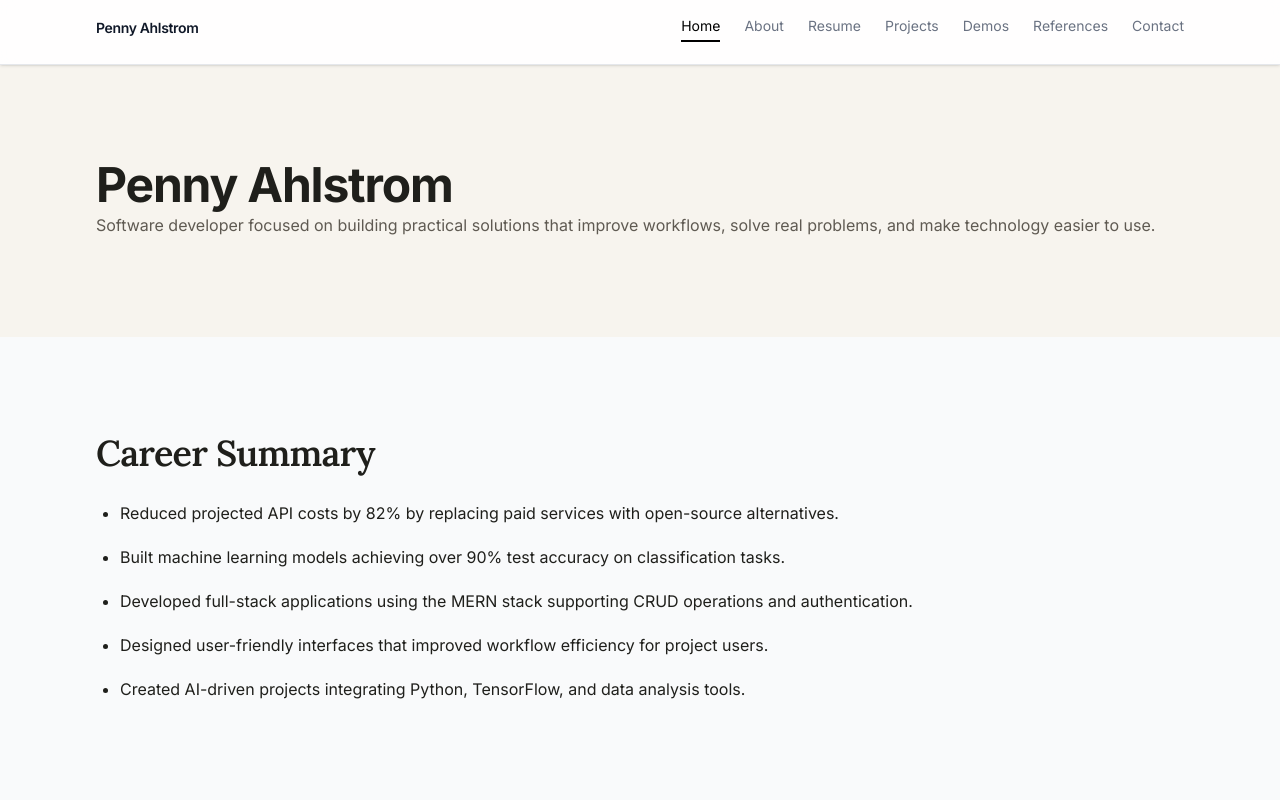
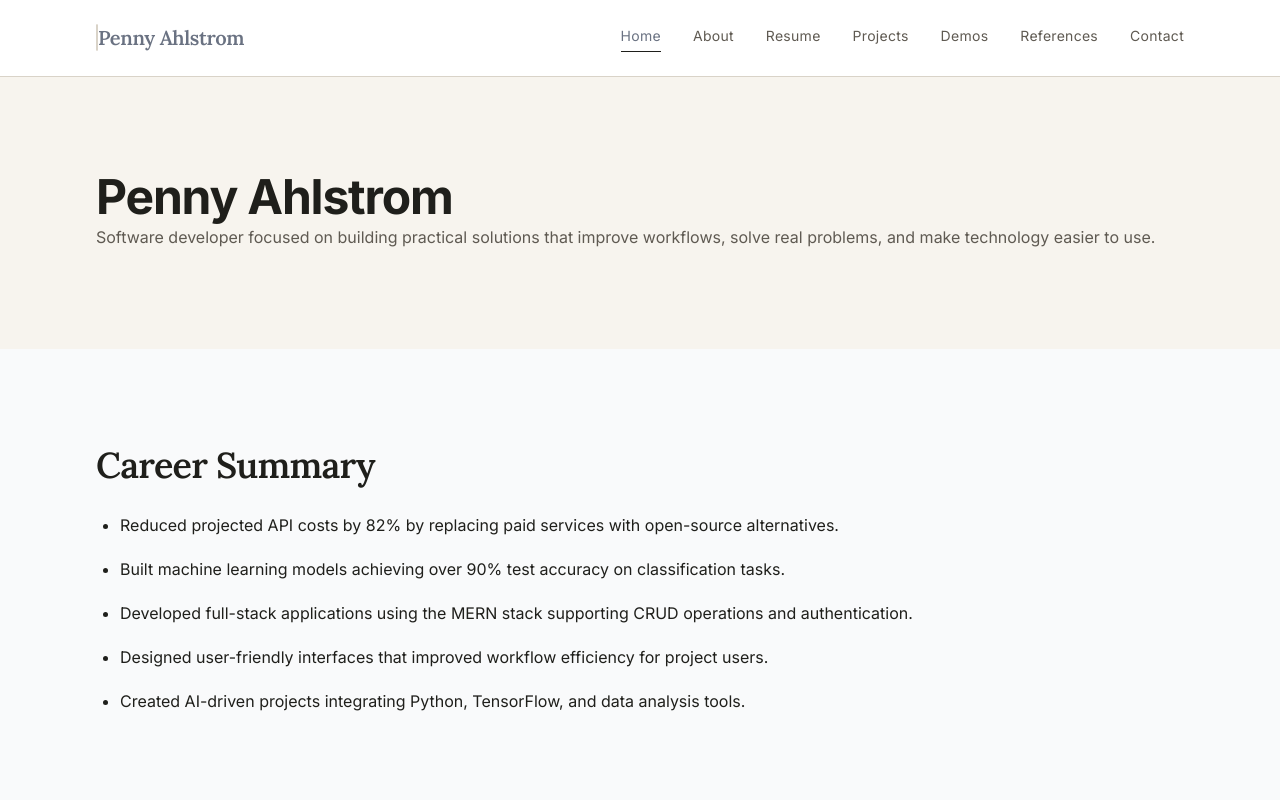
Before and after one commit to PennyAhlstrom/my-portfolio, a Next.js app: page / in a window 1280 px wide. Shown: the top 800 px of the page. Built offline with nearby package versions, Linux system fonts and the light colour scheme; grey boxes are pictures that could not be loaded.

Commit message:
update navbar to use theme styling, add profile image, match desktop navbar underline styling in mobile nagivation menu

```diff
--- a/components/layout/Navbar.tsx
+++ b/components/layout/Navbar.tsx
@@ -2,6 +2,7 @@
 "use client";
 
 import { useState } from "react";
+import Image from "next/image";
 import { usePathname } from "next/navigation";
 import Container from "./Container";
 import AppLink from "@/components/ui/AppLink";
@@ -28,17 +29,30 @@ export default function Navbar() {
   return (
     // <header className="border-b border-gray-200 bg-white"> // OG
     //  <header className="sticky top-0 z-50 border-b border-gray-200 bg-white/90 backdrop-blur"> // without shadow
-    <header className="sticky top-0 z-50 border-b border-gray-200 bg-white/90 shadow-sm backdrop-blur">
-      <Container className="min-h-16 py-4">
+    // <header className="sticky top-0 z-50 border-b border-gray-200 bg-white/90 shadow-sm backdrop-blur"> // without shadow
+      <header className="sticky top-0 z-50 border-b border-border bg-white">
+      <Container className="min-h-16 py-6">
         <div className="flex items-center justify-between">
           <AppLink
             href="/"
-            className="text-lg font-semibold tracking-tight text-gray-900 hover:text-black"
+            // className="font-serif text-xl font-semibold tracking-[-0.02em] text-foreground no-underline hover:text-accent"
+            className="flex items-center gap-3 font-serif text-xl font-semibold tracking-[-0.02em] text-foreground no-underline hover:text-accent"
           >
-            Penny Ahlstrom
+            <span className="relative h-8 w-8 overflow-hidden rounded-full border border-border bg-surface">
+              <Image
+                src="/profile.jpg"
+                alt="Penny Ahlstrom"
+                fill
+                className="object-cover"
+                sizes="36px"
+                priority
+              />
+            </span>
+
+            <span>Penny Ahlstrom</span>
           </AppLink>
 
-          <nav className="hidden items-center gap-6 md:flex">
+          <nav className="hidden items-center gap-8 md:flex">
             {navLinks.map((link) => {
               const isActive = isActivePath(link.href);
 
@@ -46,20 +60,10 @@ export default function Navbar() {
                 <AppLink
                   key={link.href}
                   href={link.href}
-                  // className={ // OG
-                  //   isActive
-                  //     ? "!text-black border-b-2 border-black pb-1"
-                  //     : "border-b-2 border-transparent pb-1"
-                  // }
-                  // className={`relative pb-1 after:absolute after:left-0 after:-bottom-0.5 after:h-[2px] after:bg-black after:transition-all after:duration-200 ${
-                  //   isActive
-                  //     ? "!text-black after:w-full"
-                  //     : "after:w-0 hover:after:w-full"
-                  // }`} //Slides in from the side - messy
-                  className={`relative pb-1 after:absolute after:left-0 after:-bottom-0.5 after:h-[2px] after:w-full after:bg-black after:transition-opacity after:duration-200 ${
+                  className={`relative pb-1 text-sm tracking-[0.02em] no-underline transition-colors after:absolute after:left-0 after:-bottom-0.5 after:h-px after:w-full after:bg-foreground after:transition-opacity after:duration-200 ${
                     isActive
-                      ? "!text-black after:opacity-100"
-                      : "after:opacity-0 hover:after:opacity-100"
+                      ? "text-foreground after:opacity-100"
+                      : "text-muted after:opacity-0 hover:text-foreground hover:after:opacity-100"
                   }`}
                 >
                   {link.label}
@@ -71,16 +75,16 @@ export default function Navbar() {
           <button
             type="button"
             onClick={() => setMenuOpen(!menuOpen)}
-            className="md:hidden rounded-md border border-gray-300 px-3 py-2 text-sm font-medium text-gray-700 hover:bg-gray-100"
+            className="rounded-lg border border-border bg-surface px-3 py-2 text-sm text-foreground transition hover:border-foreground md:hidden"
             aria-expanded={menuOpen}
             aria-label="Toggle navigation menu"
           >
-            <span className="text-base">{menuOpen ? "✕" : "☰"}</span>
+            <span className="text-base leading-none">{menuOpen ? "✕" : "☰"}</span>
           </button>
         </div>
 
         {menuOpen && (
-          <nav className="mt-4 flex flex-col gap-3 border-t border-gray-200 pt-4 md:hidden">
+          <nav className="mt-4 border-t border-border pt-4 md:hidden">
             <div className="flex flex-col gap-3">
               {navLinks.map((link) => {
                 const isActive = isActivePath(link.href);
@@ -89,7 +93,11 @@ export default function Navbar() {
                   <AppLink
                     key={link.href}
                     href={link.href}
-                    className={isActive ? "!text-black font-semibold" : ""}
+                    className={`relative inline-block w-fit pb-1 text-sm tracking-[0.02em] no-underline transition-colors after:absolute after:left-0 after:-bottom-0.5 after:h-px after:w-full after:bg-foreground after:transition-opacity after:duration-200 ${
+                      isActive
+                        ? "font-medium text-foreground after:opacity-100"
+                        : "text-muted after:opacity-0 hover:text-foreground hover:after:opacity-100"
+                    }`}
                     onClick={() => setMenuOpen(false)}
                   >
                     {link.label}
```
